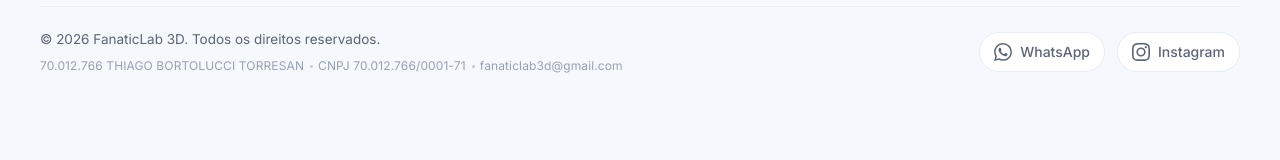
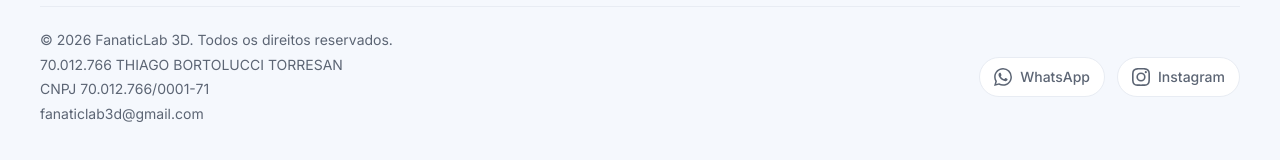
Before and after one commit to joaohenriqueser/FanaticLab, a plain HTML site: page index.html in a window 1280 px wide. Shown: the part 5750-5910 px from the top of the page. Drawn offline with Linux system fonts and the light colour scheme.

Commit message:
Rodapé: dados da empresa em linhas separadas com o mesmo estilo do copyright

```diff
--- a/index.html
+++ b/index.html
@@ -580,11 +580,9 @@
         <div class="footer-bottom">
           <div class="footer-info">
             <p class="copy">© 2026 FanaticLab 3D. Todos os direitos reservados.</p>
-            <p class="footer-legal">
-              <span>70.012.766 THIAGO BORTOLUCCI TORRESAN</span>
-              <span>CNPJ 70.012.766/0001-71</span>
-              <a href="mailto:FANATICLAB3D@GMAIL.COM">fanaticlab3d@gmail.com</a>
-            </p>
+            <p class="copy">70.012.766 THIAGO BORTOLUCCI TORRESAN</p>
+            <p class="copy">CNPJ 70.012.766/0001-71</p>
+            <p class="copy"><a href="mailto:FANATICLAB3D@GMAIL.COM">fanaticlab3d@gmail.com</a></p>
           </div>
           <div class="footer-social">
             <a class="footer-ig" data-wa="Olá! Gostaria de falar com a FanaticLab 3D." aria-label="WhatsApp"><svg
--- a/style.css
+++ b/style.css
@@ -280,16 +280,10 @@ h1, h2, h3 { font-family: var(--font-head); color: var(--ink); line-height: 1.08
 .footer-social { display: flex; align-items: center; gap: 12px; }
 .footer-social a { font-weight: 500; font-size: 14px; color: var(--muted); padding: 8px 14px; border: 1px solid var(--line); border-radius: 999px; background: #fff; transition: color .2s, border-color .2s, transform .2s; }
 .footer-social a:hover { color: var(--blue); border-color: var(--blue); transform: translateY(-2px); }
-.footer-info { display: flex; flex-direction: column; gap: 6px; }
-.copy { font-size: 13.5px; color: var(--muted); }
-.footer-legal { display: flex; flex-wrap: wrap; gap: 2px 14px; font-size: 12px; line-height: 1.5; color: #98a1b0; letter-spacing: .01em; }
-.footer-legal span, .footer-legal a { position: relative; }
-.footer-legal span + span::before, .footer-legal span + a::before {
-  content: ""; position: absolute; left: -8px; top: 50%; width: 3px; height: 3px; margin-top: -1.5px;
-  border-radius: 50%; background: #c3cad6;
-}
-.footer-legal a { text-decoration: none; transition: color .2s; }
-.footer-legal a:hover { color: var(--blue); }
+.footer-info { display: flex; flex-direction: column; gap: 2px; }
+.copy { font-size: 14px; color: var(--muted); }
+.footer-info .copy a { transition: color .2s; }
+.footer-info .copy a:hover { color: var(--blue); }
 .site-footer { padding-bottom: 96px; }
 
 /* ---------- WhatsApp flutuante ---------- */
```
